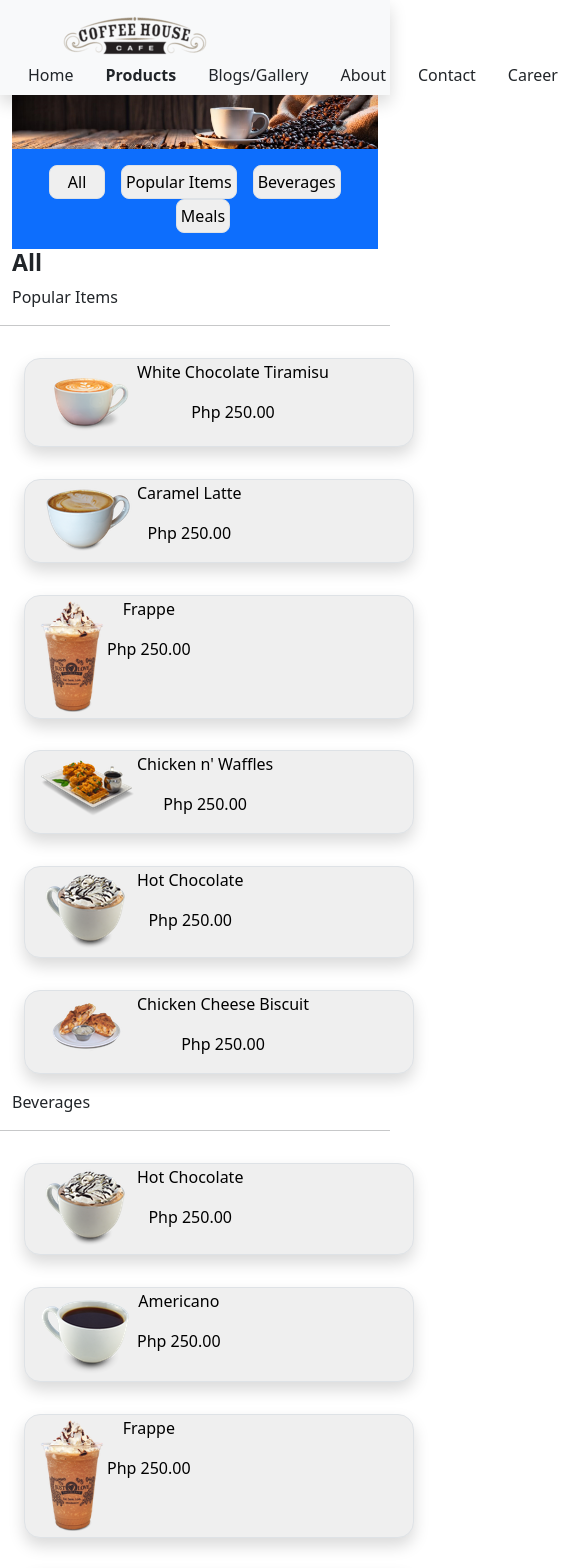
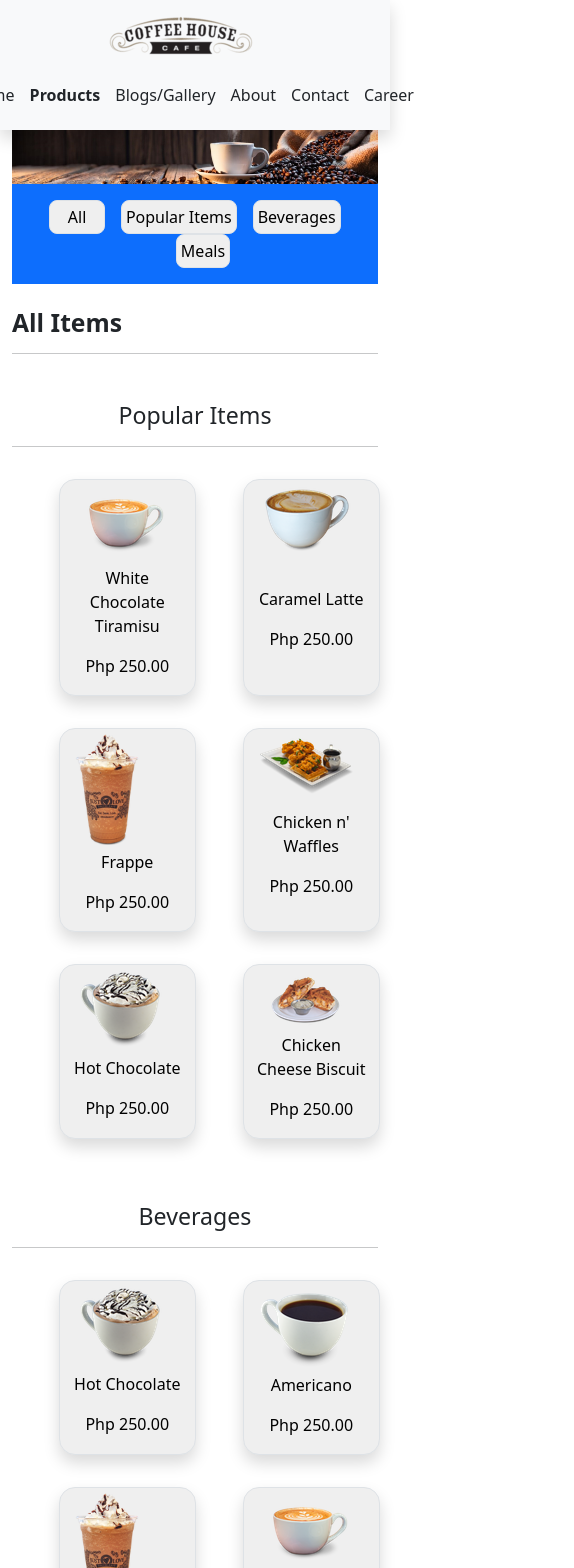
Before and after one commit to CarloMiranda/coffee-house, a React (Vite) app: page /products in a window 390 px wide. Shown: the top 1568 px of the page, 574 px wide, since content can reach past the window. Built offline with nearby package versions, Linux system fonts and the light colour scheme.

Commit message:
making more responsive added media queries

```diff
--- a/src/css/Index.css
+++ b/src/css/Index.css
@@ -35,3 +35,57 @@
     background-color: #b6acac;
     color: black;
   }
+
+/* Home */
+.btn-link {
+  text-decoration: none !important;
+}
+
+
+@media screen and (max-width:414px){
+  .navbar .container {
+    justify-content: center !important;
+    padding-left: 0px !important;
+  }
+
+  .navbar .nav-link {
+    margin: 20px 5px 15px 10px!important;
+  }
+
+  .home-content {
+    margin-top: 50px;
+  }
+
+  .text-banner {
+    text-align: center;
+  }
+
+
+  .all-menu .menu-item {
+    display: grid !important;
+    width: 35%
+  }
+}
+
+ @media screen and (min-width:415px) and (max-width:767px){
+  .navbar .container {
+    justify-content: center !important;
+  }
+
+  .navbar .nav-item {
+    display: flex;
+    justify-content: center ;
+  }
+
+  .home-content {
+    margin-top: 50px;
+  }
+
+  .text-banner {
+    text-align: center;
+  }
+
+  .all-menu .menu-item {
+    width: 35%
+  }
+}
--- a/src/pages/Home.jsx
+++ b/src/pages/Home.jsx
@@ -1,19 +1,24 @@
+import { Link } from 'react-router-dom';
+
 function Home(){
     return(
     <div className="container">
-        <div className="container">
             {/* Hero Section */}
+      <div className="home-content">
             <section className="row">
-                <div className="col-md-7 my-auto" data-aos="fade-right" >
+                <div className="text-banner col-md-7 my-auto" data-aos="fade-right" >
                     <h1 className="fw-bold">Life is not better without Coffee</h1>
                     <h4>Put some Coffee in your day.</h4>
                     <h5>Eat. Drink. Enjoy.</h5>
-                    <button className="border p-2 rounded m-5">Order Online</button>
+
                 </div>
                 <div className="col-md-5 " data-aos="fade-left">
                     <img src="./images/coffee.png" className="img-fluid" />
                 </div>
             </section>
+            <div className="order-btn d-flex justify-content-center">
+              <Link to="/products" className="btn-link border p-3 rounded bg-light"><strong>Order Online</strong></Link>
+            </div>
             <div className="md-12 text-center m-5 p-5"
                         data-aos="fade-zoom-in"
                         data-aos-easing="ease-in-back"
@@ -21,7 +26,6 @@ function Home(){
                         data-aos-offset="0">
                 <p><b>Coffee <span>|</span> Break Fast <span>|</span> Lunch <span>|</span> Dinner <span>|</span> Sandwiches <span>|</span> Espresso <span>|</span> Tea</b></p>
             </div>
-        </div>
 
         <section className="container-fluid">
             <div className="heading text-center m-4 p-4">
@@ -85,6 +89,7 @@ function Home(){
                     </div>
                 </div>
             </section>
+      </div>
     </div>
     )
 }
--- a/src/pages/Layout.jsx
+++ b/src/pages/Layout.jsx
@@ -26,8 +26,8 @@ function Layout(){
     <>
     <nav className="navbar shadow bg-light">
         <div className="container">
-            <a className="navbar-brand img-fluid ps-5" href="#"><img src="./images/logo.png" alt="Logo" /></a>
-            <div className="d-flex ms-auto">
+            <a className="navbar-brand img-fluid" href="#"><img src="./images/logo.png" alt="Logo" /></a>
+            <div className="nav-item d-flex">
 
                 <Link to="/" className={`nav-link mx-3 ${ (location.pathname === `/`) ? `fw-bold active`: ``}`}>Home</Link>
                 <Link to="/products" className={`nav-link mx-3 ${ (location.pathname === `/products`) ? `fw-bold active`: ``}`}>Products</Link>
--- a/src/pages/Products.jsx
+++ b/src/pages/Products.jsx
@@ -5,6 +5,24 @@ import { faTrash } from '@fortawesome/free-solid-svg-icons';
 
 function Products(){
     const menuRef = useRef(null);
+
+    const showCategory = (categoryName) => {
+        const categories = document.getElementsByClassName("category");
+        for (let i = 0; i < categories.length; i++) {
+            categories[i].style.display = "none";
+        }
+
+        if (categoryName === 'all') {
+            for (let i = 0; i < categories.length; i++) {
+                categories[i].style.display = "block";
+            }
+        } else {
+            const categoryElement = document.getElementById(categoryName);
+            if (categoryElement) {
+                categoryElement.style.display = "block";
+            }
+        }
+    };
 
       useEffect(() => {
         const menu = menuRef.current;
@@ -28,7 +46,7 @@ function Products(){
 
     return(
     <section>
-        <div className="container">
+        <div className="container justify-content-center">
             <header>
                 <div>
                     <img src="./images/header.png" alt="coffee image" className="img-fluid" />
@@ -36,26 +54,30 @@ function Products(){
             </header>
 
             <div className="menu text-center bg-primary p-3" ref={menuRef} id="menu-top">
-                <button data-id="all" className="button p-1 col-2 border rounded-3" data-aos="fade-right">
+            <button onClick={() => showCategory('all')} className="button p-1 col-2 border rounded-3" data-aos="fade-right">
                 All
             </button>
-                <button data-id="popularitems" className="button p-1 border col-md-2 rounded-3 ms-3" data-aos="fade-right">
+            <button onClick={() => showCategory('popular')} data-id="popularitems" className="button p-1 border col-md-2 rounded-3 ms-3" data-aos="fade-right">
                 Popular Items
             </button>
-                <button data-id="beverages" className="button p-1 border col-md-2 rounded-3 ms-3" data-aos="fade-left">
+            <button onClick={() => showCategory('beverages')} data-id="beverages" className="button p-1 border col-md-2 rounded-3 ms-3" data-aos="fade-left">
                 Beverages
             </button>
-                <button data-id="meals" className="button p-1 border col-md-2 rounded-3 ms-3" data-aos="fade-left">
+            <button onClick={() => showCategory('meals')} data-id="meals" className="button p-1 border col-md-2 rounded-3 ms-3" data-aos="fade-left">
                 Meals
             </button>
             </div>
 
-            <div className="all row justify-content-center">
-                <div className="panel col-md-10" id="all">
-                    <h3><b>All</b></h3>
-                    <section className="popular-items row justify-content-center">
-                        <p>Popular Items</p>
+            <div className="all-menu">
+                <div id="all" className="category mt-4">
+                    <h2><strong>All Items</strong></h2>
                     <hr />
+                </div>
+
+                <div id="popular" className="category text-center mt-5">
+                    <h3>Popular Items</h3>
+                    <hr />
+                    <div className="row justify-content-center">
                         <button className="menu-item my-3 ms-5 col-md-3 d-flex border rounded-4 shadow" data-aos="flip-left"
                             data-aos-easing="ease-out-cubic"
                             data-aos-duration="2000">
@@ -110,10 +132,13 @@ function Products(){
                                 <p>Php 250.00</p>
                             </div>
                         </button>
-                    </section>
-                    <section className="beverages row justify-content-center">
-                        <p>Beverages</p>
+                    </div>
+                </div>
+
+                <div id="beverages" className="category text-center mt-5">
+                    <h3>Beverages</h3>
                     <hr />
+                    <div className="row justify-content-center">
                         <button className="menu-item my-3 ms-5 col-md-3 d-flex border rounded-4 shadow" data-aos="flip-left"
                                 data-aos-easing="ease-out-cubic"
                                 data-aos-duration="2000">
@@ -222,12 +247,13 @@ function Products(){
                                 <p>Php 250.00</p>
                             </div>
                         </button>
-                    </section>
+                    </div>
+                </div>
 
-
-                    <section className="meals row justify-content-center" id="menu-section">
-                        <p>Meals</p>
+                <div id="meals" className="category text-center mt-5">
+                    <h3>Meals</h3>
                     <hr />
+                    <div className="row justify-content-center">
                         <button className="menu-item my-3 ms-5 col-md-3 d-flex border rounded-4 shadow" data-aos="flip-left"
                             data-aos-easing="ease-out-cubic"
                             data-aos-duration="2000">
@@ -336,7 +362,7 @@ function Products(){
                                 <p>Php 350.00</p>
                             </div>
                         </button>
-                    </section>
+                    </div>
                 </div>
             </div>
         </div>
```
Lines whose indentation alone changed are shown as unchanged.
